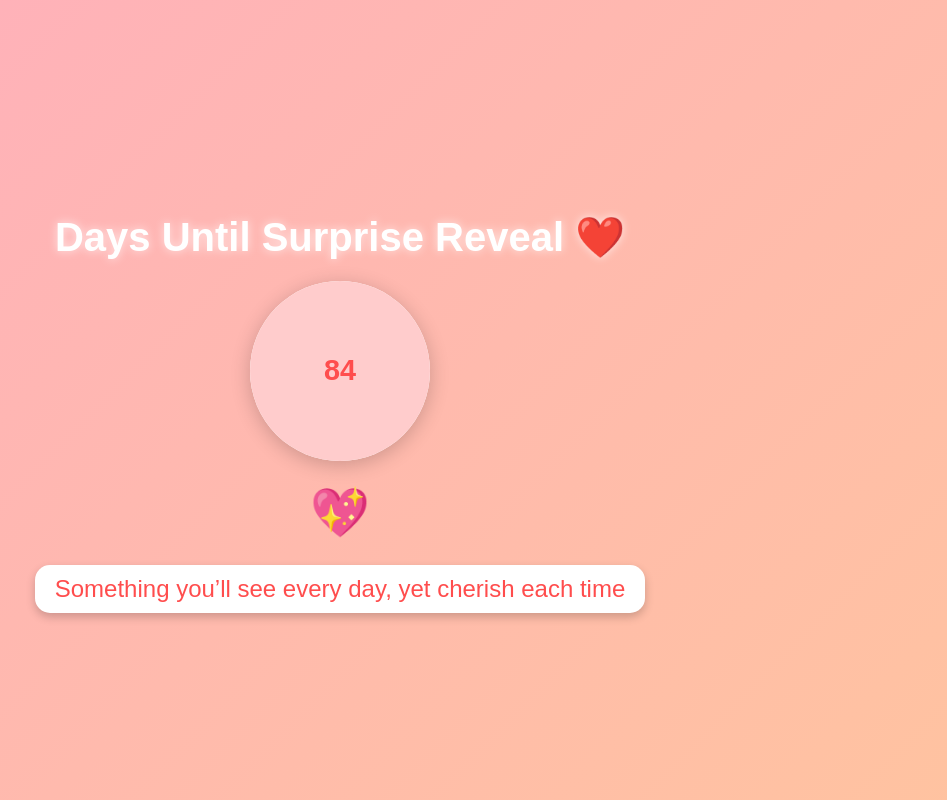
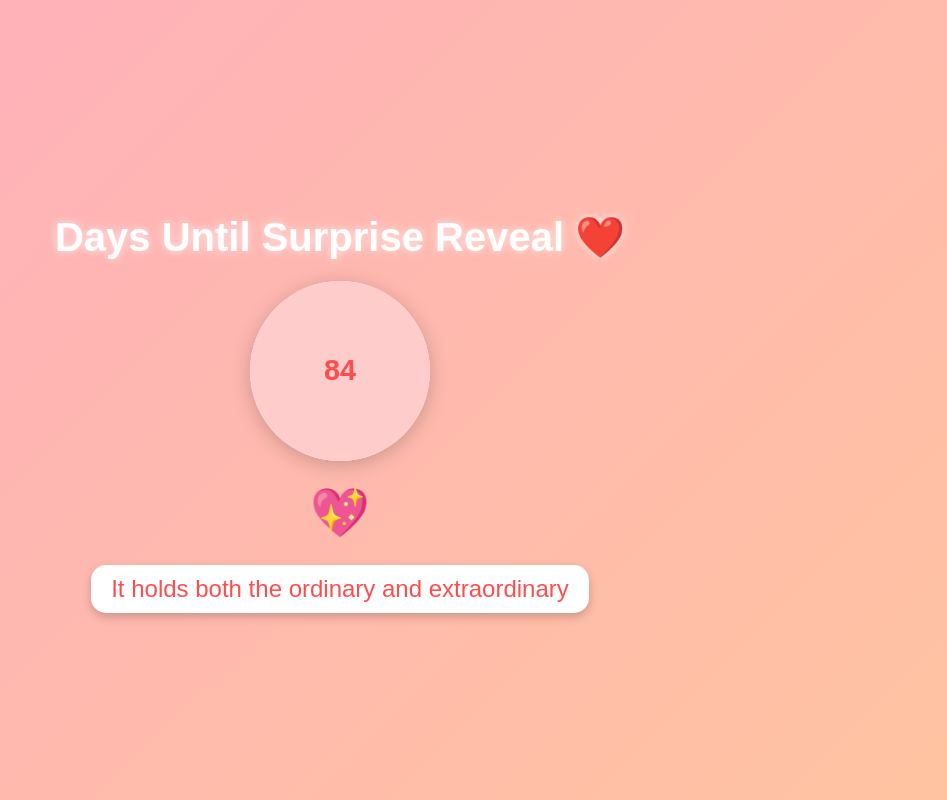
Before and after one commit to adityatakle/surprise-timer, a plain HTML site: page index.html in a window 1280 px wide. Shown: the whole page, without its empty margins (300-1247 px from the left). Drawn offline with Linux system fonts and the light colour scheme.

Commit message:
Update index.html

```diff
--- a/index.html
+++ b/index.html
@@ -102,8 +102,7 @@
     <script>
         // Define messages for each day until the surprise reveal
         const messages = [
-            "Something you’ll see every day, yet cherish each time",
-            "It captures my feelings, shaped by my hands",
+             "It holds both the ordinary and extraordinary",
             "It’s tiny, but it's brimming with affection",
             "Just as I want to hold you, this is meant to hold something close",
             "It holds warmth and wonder, like my heart when I think of you",
@@ -117,7 +116,7 @@
             "Something that belongs to moments of calm",
             "It’s something you can hold in both hands",
             "To remind you of me, in quiet times",
-            "It holds both the ordinary and extraordinary",
+
             "It’s small, but every time you see it, think of us",
             "Crafted to hold something precious, like you do in my heart",
             "Gentle and sturdy, like our love",
```
